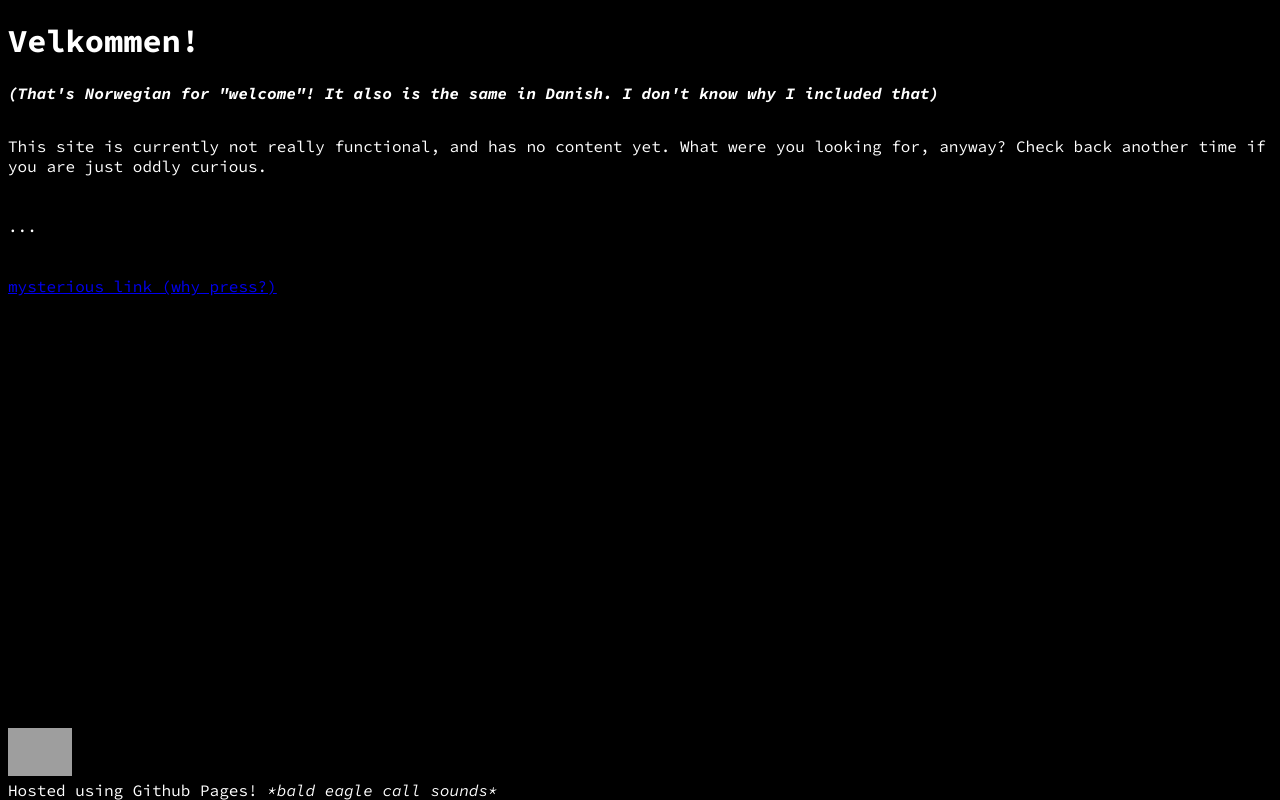
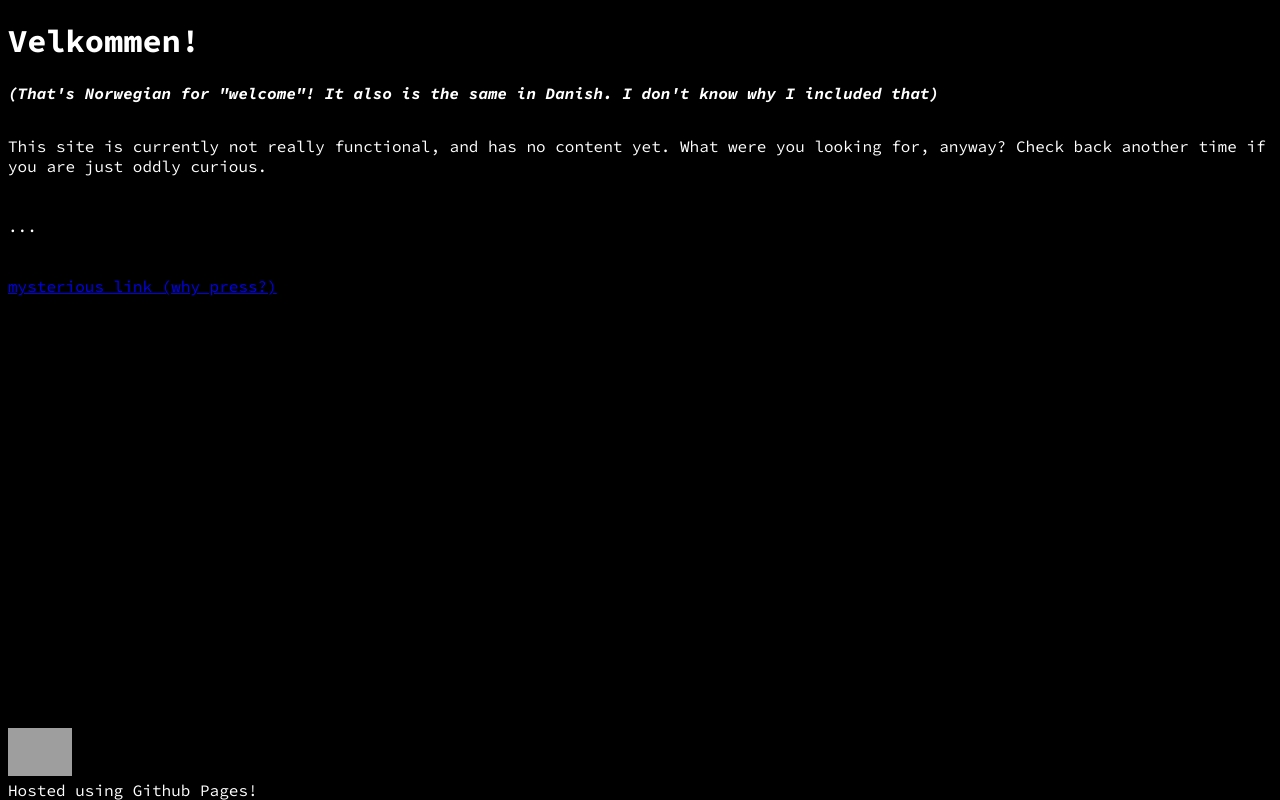
Before and after one commit to mooseyguy8997/root-website, a plain HTML site: page index.html in a window 1280 px wide. Drawn offline with Linux system fonts and the light colour scheme; grey boxes are pictures that could not be loaded.

Commit message:
Update index.html

```diff
--- a/index.html
+++ b/index.html
@@ -36,6 +36,6 @@
     </body>
     <footer>
         <img src="https://upload.wikimedia.org/wikipedia/commons/thumb/c/c2/GitHub_Invertocat_Logo.svg/450px-GitHub_Invertocat_Logo.svg.png?20230417032619" width="64"><br>
-        Hosted using Github Pages! <a>*bald eagle call sounds*</a>
+        Hosted using Github Pages!
     </footer>
 </html>
```
